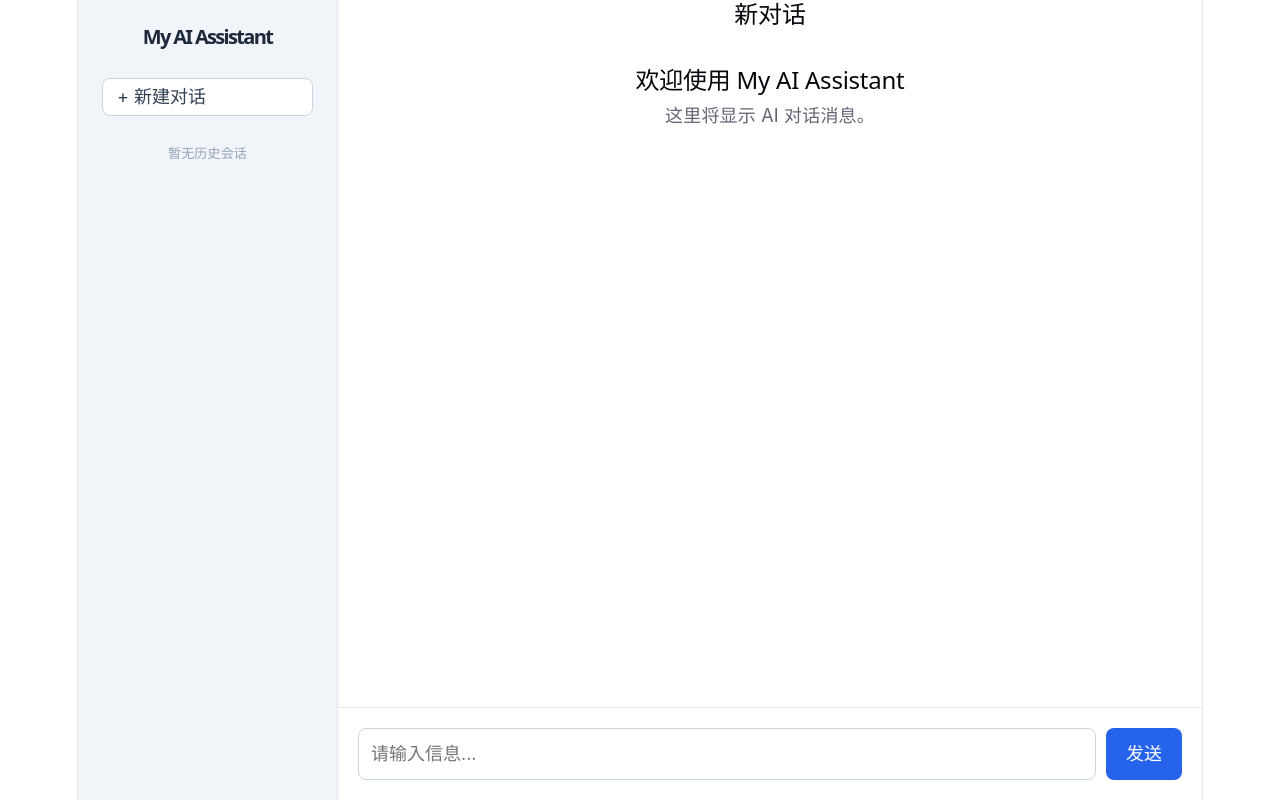
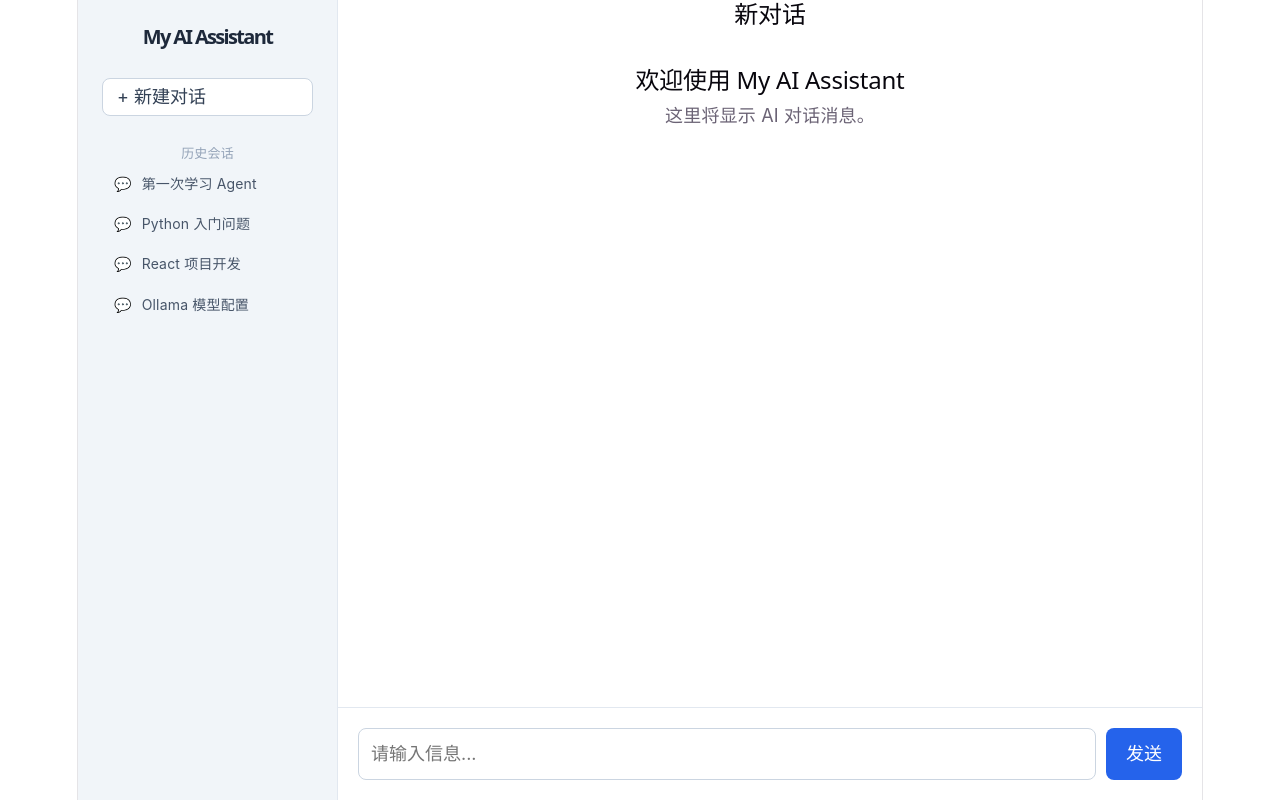
Before and after one commit to GH455521/g-fullstack-journey, a React (Vite) app in the folder frontend/: page / in a window 1280 px wide. Built offline with nearby package versions, Linux system fonts and the light colour scheme.

Commit message:
feat:历史会话组件ConversationItem.tsx

```diff
--- a/frontend/src/App.tsx
+++ b/frontend/src/App.tsx
@@ -1,4 +1,4 @@
-import Sidebar from './components/Sidebar.js'
+import Sidebar from "./components/Sidebar.js";
 
 function App() {
   return (
@@ -19,7 +19,7 @@ function App() {
         </footer>
       </main>
     </div>
-  )
+  );
 }
 
-export default App
+export default App;
--- a/frontend/src/components/ConversationItem.tsx
+++ b/frontend/src/components/ConversationItem.tsx
@@ -0,0 +1,14 @@
+interface SidebarProps {
+  title: string;
+  active?: boolean;
+}
+function ConversationItem({ title, active = false }: SidebarProps) {
+  return (
+    <div className={`conversation-item ${active ? "active" : ""}`}>
+      <span className="conversation-icon">💬</span>
+      <span className="conversation-title">{title}</span>
+    </div>
+  );
+}
+
+export default ConversationItem;
--- a/frontend/src/components/Sidebar.tsx
+++ b/frontend/src/components/Sidebar.tsx
@@ -1,4 +1,25 @@
+import ConversationItem from "./ConversationItem";
+
 function Sidebar() {
+  // 暂时使用模拟数据
+  const conversations = [
+    {
+      id: "1",
+      title: "第一次学习 Agent",
+    },
+    {
+      id: "2",
+      title: "Python 入门问题",
+    },
+    {
+      id: "3",
+      title: "React 项目开发",
+    },
+    {
+      id: "4",
+      title: "Ollama 模型配置",
+    },
+  ];
   return (
     <aside className="sidebar">
       <div className="sidebar-header">
@@ -8,10 +29,18 @@ function Sidebar() {
         <button className="new-chat-button">+ 新建对话</button>
       </div>
       <div className="conversation-list">
-        <p className="sidebar-placeholder">暂无历史会话</p>
+        <p className="sidebar-placeholder">历史会话</p>
+        {/* 遍历 conversations 数组。
+        每遍历一条数据，就创建一个 ConversationItem。
+        把当前会话的标题传给组件。
+        最终显示四条历史会话。
+        React 使用 key 来识别列表中的每一项。当列表发生增删或顺序变化时，可以更准确地更新页面。 */}
+        {conversations.map((conversation) => (
+          <ConversationItem key={conversation.id} title={conversation.title} />
+        ))}
       </div>
     </aside>
-  )
+  );
 }
 
-export default Sidebar
+export default Sidebar;
--- a/frontend/src/index.css
+++ b/frontend/src/index.css
@@ -163,7 +163,7 @@ button, input {
   cursor: pointer;
 }
 
-/* 补充Sideabar样式 */
+/* 补充 Sideabar.tsx 左侧侧边栏组件样式 */
 .sidebar-header {
   margin-bottom: 28px;
 }
@@ -203,3 +203,45 @@ button, input {
   color: #94a3b8;
   font-size: 13px;
 }
+/* 补充 ConversationItem.tsx 历史会话组件样式 */
+.conversation-section-title {
+  margin: 0 0 10px;
+  padding: 0 8px;
+  color: #94a3b8;
+  font-size: 12px;
+  font-weight: 600;
+}
+
+.conversation-item {
+  display: flex;
+  align-items: center;
+  gap: 10px;
+  width: 100%;
+  padding: 5px 12px;
+  margin-bottom: 4px;
+  border-radius: 8px;
+  color: #475569;
+  font-size: 14px;
+  cursor: pointer;
+  transition: background 0.2s;
+}
+
+.conversation-item:hover {
+  background: #e2e8f0;
+}
+
+.conversation-item.active {
+  background: #dbeafe;
+  color: #1d4ed8;
+}
+
+.conversation-icon {
+  flex-shrink: 0;
+  font-size: 14px;
+}
+
+.conversation-title {
+  overflow: hidden;
+  text-overflow: ellipsis;
+  white-space: nowrap;
+}
```
